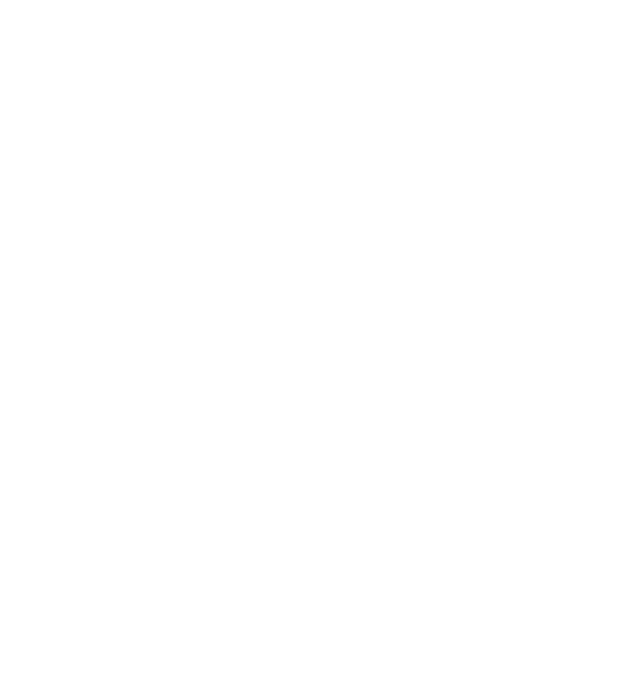
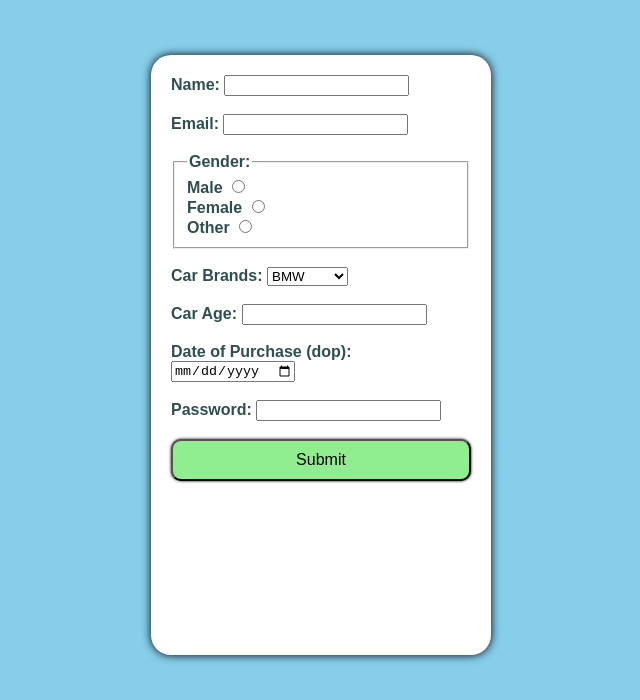
Before and after one commit to acciojob/car-insurance-form-Priyatam-Vemulapalli, a website: page main.html in a window 1280 px wide. Shown: the whole page, without its empty margins (319-959 px from the left). Drawn offline with Linux system fonts and the light colour scheme.

Commit message:
created a submission

```diff
--- a/main.html
+++ b/main.html
@@ -10,6 +10,57 @@
 	<!-- the entire body must be written by student -->
     <script type="text/javascript" src="./script.js">
 </script>
+ <form action="/submit-insurance" method="post">
+        <!-- Name Field -->
+        <label for="name">Name:</label>
+        <input type="text" id="name" name="name" required>
+        <br><br>
+
+        <!-- Email Field -->
+        <label for="email">Email:</label>
+        <input type="email" id="email" name="email" required>
+        <br><br>
+
+        <fieldset>
+            <legend>Gender:</legend>
+            <label for="male">Male</label>
+            <input type="radio" id="male" name="gender" value="male" required>
+            <br>
+            <label for="female">Female</label>
+            <input type="radio" id="female" name="gender" value="female" required>
+            <br>
+            <label for="other">Other</label>
+            <input type="radio" id="other" name="gender" value="other" required>
+        </fieldset>
+        <br>
+
+        <!-- Car Brands Dropdown -->
+        <label for="cars">Car Brands:</label>
+        <select id="cars" name="cars">
+            <option value="bmw">BMW</option>
+            <option value="audi">Audi</option>
+            <option value="mercedez">Mercedez</option>
+        </select>
+        <br><br>
+
+        <!-- Car Age Field -->
+        <label for="carage">Car Age:</label>
+        <input type="number" id="carage" name="carage" required>
+        <br><br>
+
+        <!-- Date of Purchase Field -->
+        <label for="dop">Date of Purchase (dop):</label>
+        <input type="date" id="dop" name="dop" required>
+        <br><br>
+
+        <!-- Password Field -->
+        <label for="password">Password:</label>
+        <input type="password" id="password" name="password" required>
+        <br><br>
+
+        <!-- Submit Button -->
+        <button  class="button1" type="submit">Submit</button>
+    </form>
 
 </body>
 
--- a/styles.css
+++ b/styles.css
@@ -1,2 +1,77 @@
 
 /* Your CSS Code here. */
+body {
+			font-family: Arial, sans-serif;
+            background-color: skyblue;
+            display: flex;
+            justify-content: center;
+            height: 75vh;
+			 margin-top:55px;
+            margin-bottom:10px;
+        }
+        form {
+            background-color: white;
+            padding: 20px;
+            border-radius: 20px;
+            box-shadow: 0 0 10px;
+            width: 300px;
+
+        }
+        h2 {
+            text-align: center;
+            color: darkslategray;
+        }
+        label, legend{
+            margin-bottom: px;
+            font-weight: bold;
+            color: darkslategray;
+        }
+input[type="Email"]
+        select {
+            width: 100%;
+            padding: 8px;
+            margin-bottom: 15px;
+			margin-top:10px;
+
+            border: 1px solid black;
+            border-radius: 4px;
+            box-sizing: border-box;
+        }
+        input[type="text"]
+        select {
+            width: 100%;
+			margin-top:10px;
+            padding: 8px;
+            margin-bottom: 15px;
+            border: 1px solid black;
+            border-radius: 4px;
+            box-sizing: border-box;
+        }
+        input[type="submit"] {
+            width: 100%;
+            padding: 10px;
+            background-color: seagreen;
+            color: white;
+            border: none;
+            border-radius: 4px;
+            cursor: pointer;
+            font-size: 16px;
+        }
+        input[type="submit"]:hover {
+            background-color: green;
+        }
+.button1{
+	width:100%;
+	padding:10px;
+	background-color:lightgreen;
+	font-size:1rem;
+	border-radius:10px;
+	box-shadow: 0 0 3px;
+	 transition: box-shadow 1s ease, background-color 0.5s ease, transform 0.5s ease;
+}
+.button1:hover{
+	box-shadow:0 0 10px;
+	transform: scale(1.05);
+
+	background-color:springgreen;
+}
```
